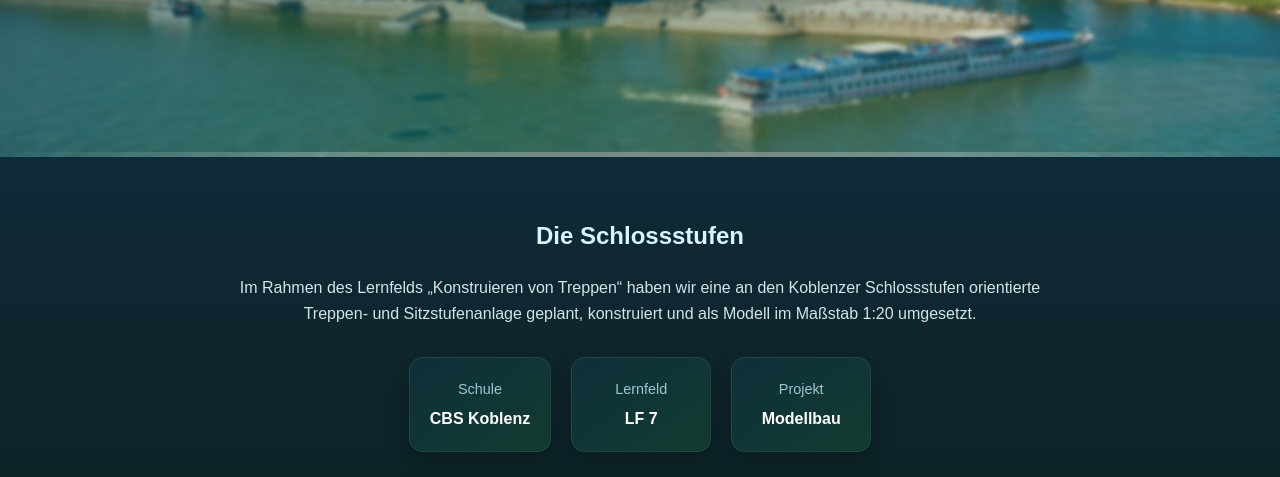
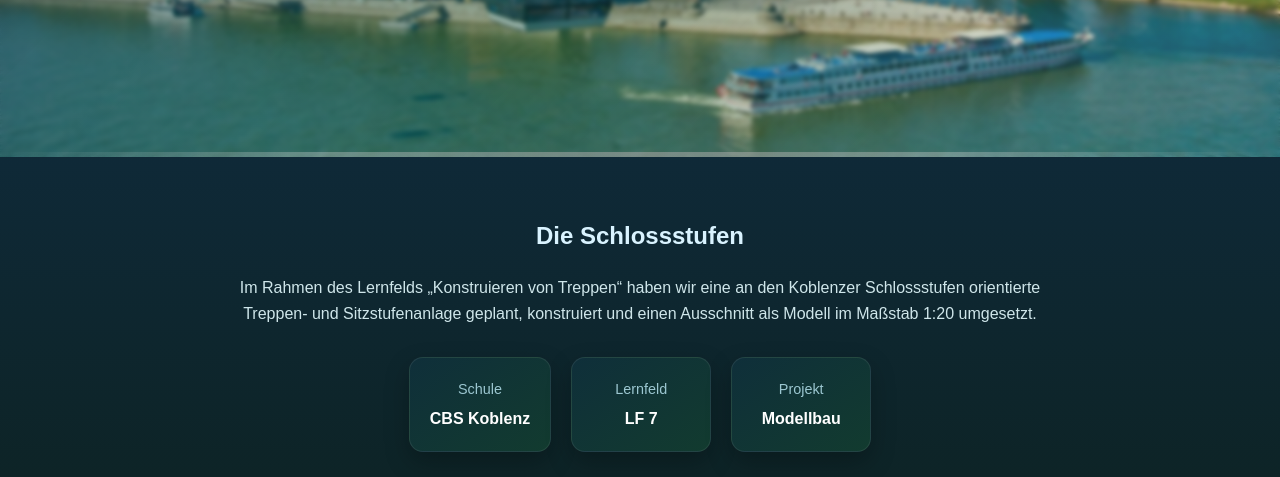
Before and after one commit to js-visual/schlossstufen-projekt, a plain HTML site: page index.html in a window 1280 px wide. Shown: the part 323-800 px from the top of the page. Drawn offline with Linux system fonts and the light colour scheme.

Commit message:
Update index.html

```diff
--- a/index.html
+++ b/index.html
@@ -35,7 +35,7 @@
                 Im Rahmen des Lernfelds „Konstruieren von Treppen“
                 haben wir eine an den Koblenzer Schlossstufen orientierte
                 Treppen- und Sitzstufenanlage geplant, konstruiert
-                und als Modell im Maßstab 1:20 umgesetzt.
+                und einen Ausschnitt als Modell im Maßstab 1:20 umgesetzt.
             </p>
 
             <div class="facts">
```
